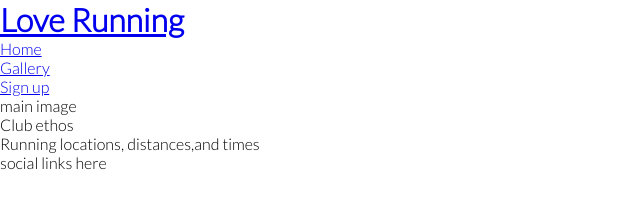
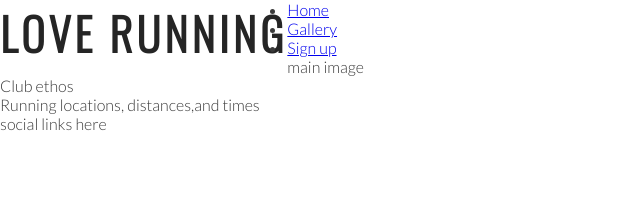
Before and after one commit to Robn88/Love-running, a plain HTML site: page index.html in a window 1280 px wide. Shown: the whole page, without its empty margins (0-640 px from the left). Drawn offline with nearby package versions, Linux system fonts and the light colour scheme.

Commit message:
Add style for headings and logo

```diff
--- a/assets/css/style.css
+++ b/assets/css/style.css
@@ -1,4 +1,4 @@
-@import url('https://fonts.googleapis.com/css2?family=Lato:wght@300&display=swap');
+@import url('https://fonts.googleapis.com/css2?family=Lato:wght@300&family=Oswald:wght@300&display=swap');
 
 * {
     margin: 0;
@@ -9,4 +9,19 @@
 body {
     font-family: Lato, sans-serif;
     font-weight: 300;
+    color: #3a3a3a;
 }
+
+/* headings and logo */
+
+h1, h2 {
+    font-family: Oswald, sans-serif;
+    text-transform: uppercase;
+    letter-spacing: 4px;
+    color: #252525;
+}
+
+#logo {
+    float: left;
+    font-size: 280%;
+}
--- a/index.html
+++ b/index.html
@@ -15,7 +15,7 @@
 <body>
     <header>
         <a href="index.html">
-            <h1>Love Running</h1>
+            <h1 id="logo">Love Running</h1>
         </a>
         <nav>
             <ul>
```
